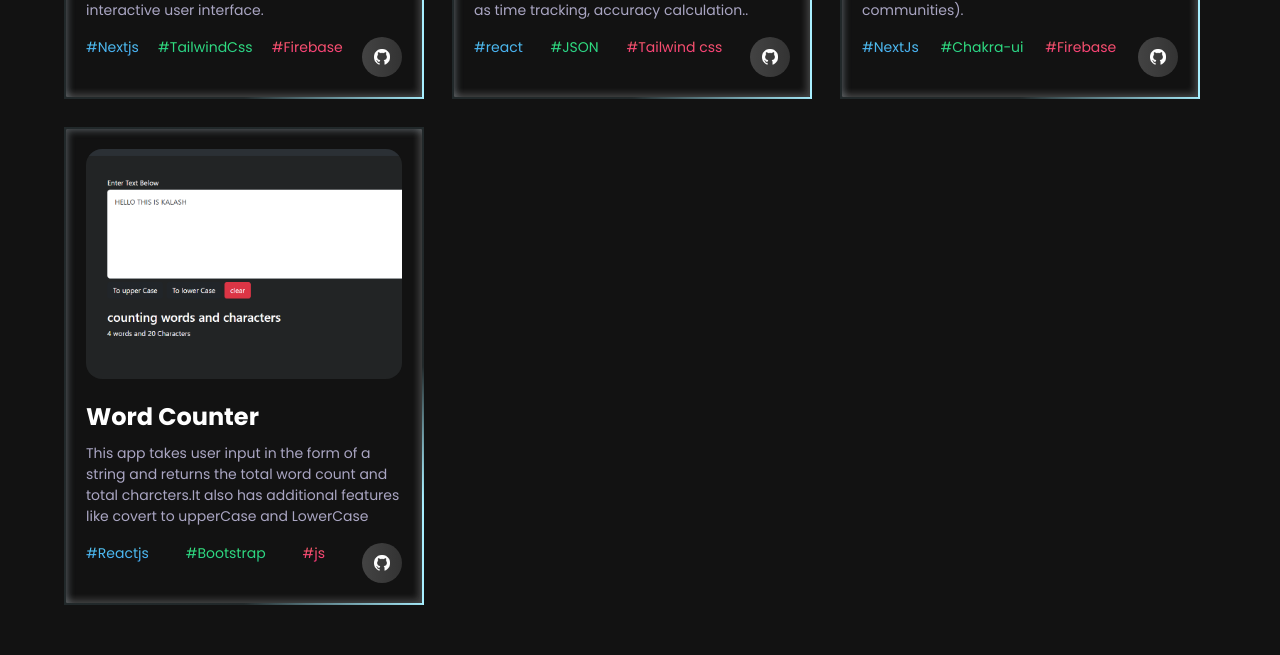
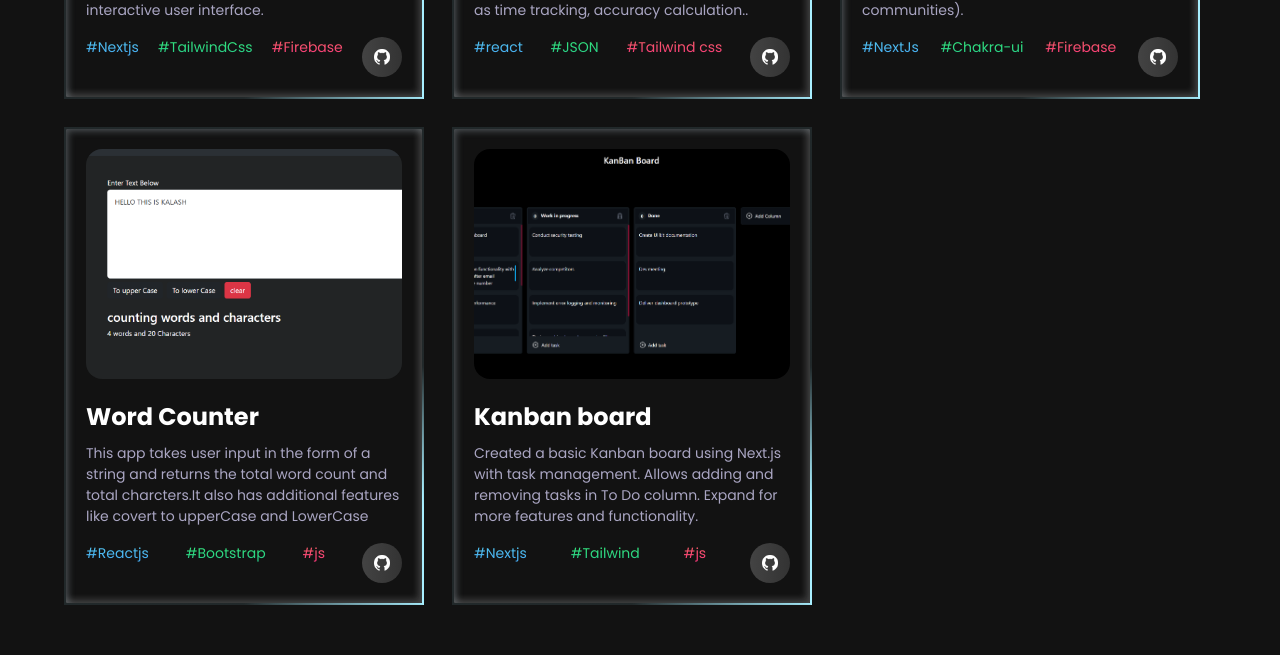
Before and after one commit to kalashjain1010/kalash_portfolio, a React (Vite) app: page / in a window 1280 px wide. Shown: the part 5153-5808 px from the top of the page. Built offline with nearby package versions, Linux system fonts and the light colour scheme.

Commit message:
adding projects

```diff
--- a/src/assets/index.js
+++ b/src/assets/index.js
@@ -23,7 +23,7 @@ import twitter from "./twitter.png"
 import warnimg from "./warning.png"
 import resume from "./resume.png"
 import colab from "./colab.png"
-
+import kanban from "./kanban.png";
 
 // import css from "./tech/css.png";
 // import docker from "./tech/docker.png";
@@ -50,7 +50,9 @@ import HoneyUncle from "./HoneyUncle.png";
 import create from "./create.png";
 import wordcount from "./wordcount.png";
 
+
 export {
+  kanban,
   create,
   wordcount,
   logo,
--- a/src/components/Content.jsx
+++ b/src/components/Content.jsx
@@ -8,7 +8,7 @@ const Content = () => {
       <div className={`${styles.paddingY} absolute inset-0 top-[120px] max-w-7xl mx-auto flex flex-row items-start gap-5`}>
         <div>
           <h1 className={`${styles.heroHeadText} text-white`} style={{ fontSize: '3rem' }}>
-            Hi, I'm <span style={{ color: '#83dcc6' }}>Kalash</span>
+            Hi, I'm <span style={{ color: '#83dcc6' }}>Kalash </span>
           </h1>
 
           <Typed
--- a/src/constants/index.js
+++ b/src/constants/index.js
@@ -19,7 +19,8 @@ import {
   github,
   colab,
   create,
-  wordcount
+  wordcount,
+  kanban
   // personal,
   // live
 } from "../assets";
@@ -262,6 +263,29 @@ const projects = [
     source_code_link: "https://github.com/kalashjain1010/WordCounterUsingReact",
     minImg: github,
   },
+  {
+    name: "Kanban board",
+  description:
+    "Created a basic Kanban board using Next.js with task management. Allows adding and removing tasks in To Do column. Expand for more features and functionality.",
+    tags: [
+      {
+        name: "Nextjs",
+        color: "blue-text-gradient",
+      },
+      {
+        name: "Tailwind",
+        color: "green-text-gradient",
+      },
+      {
+        name: "js",
+        color: "pink-text-gradient",
+      },
+    ],
+    image: kanban,
+    project_link: "https://kanban-board-neon-ten.vercel.app/",
+    source_code_link: "https://github.com/kalashjain1010/Kanban-board",
+    minImg: github,
+  },
 
 ];
 
```
Also changed, not shown: src/assets/kanban.png (added).
